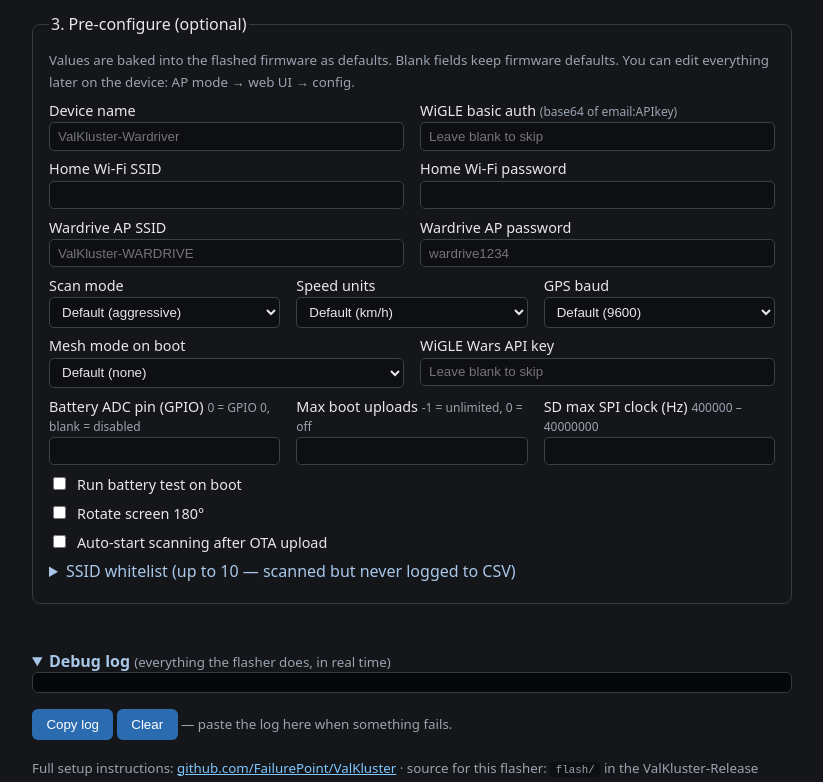
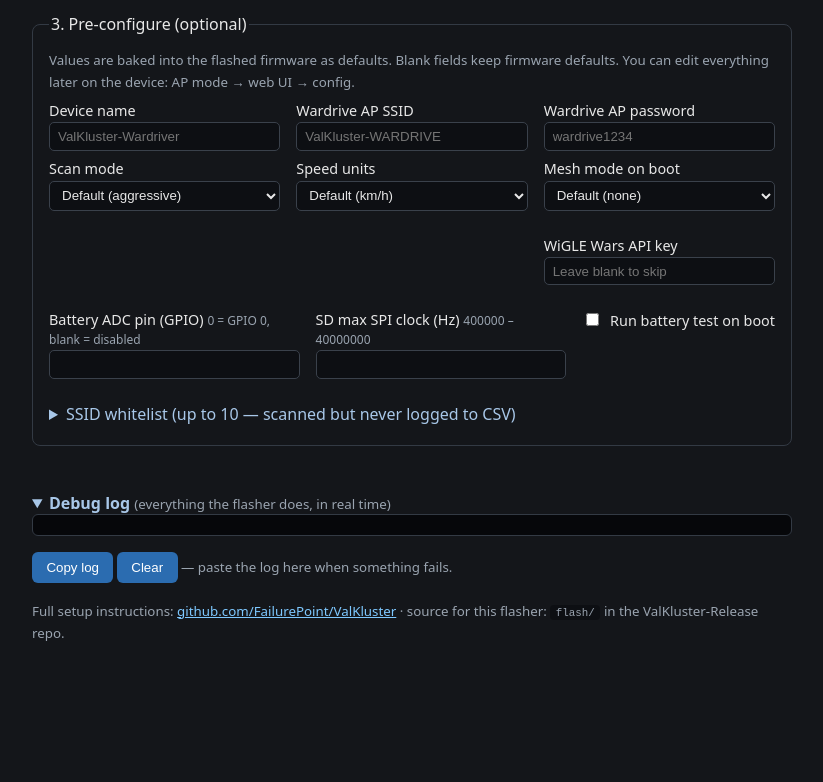
Before and after one commit to FailurePoint/ValKluster-Release, a plain HTML site: page flash/index.html in a window 1280 px wide. Shown: the part 543-1325 px from the top of the page, without its empty margins (228-1051 px from the left). After the commit the page ends 1218 px from the top, so only its background shows below. Drawn offline with Linux system fonts and the light colour scheme.

Commit message:
deploy flasher v0.2.2

```diff
--- a/flash/index.html
+++ b/flash/index.html
@@ -47,27 +47,18 @@ details{margin:.5rem 0}summary{cursor:pointer;color:#a8c7e8}
 <small>Values are baked into the flashed firmware as defaults. Blank fields keep firmware defaults. You can edit everything later on the device: AP mode → web UI → config.</small>
 <div class="row">
 <div><label>Device name</label><input id="deviceName" placeholder="ValKluster-Wardriver" maxlength="31"></div>
-<div><label>WiGLE basic auth <small>(base64 of email:APIkey)</small></label><input id="wigleBasicToken" placeholder="Leave blank to skip"></div></div>
-<div class="row">
-<div><label>Home Wi-Fi SSID</label><input id="homeSsid"></div>
-<div><label>Home Wi-Fi password</label><input id="homePsk" type="password"></div></div>
-<div class="row">
 <div><label>Wardrive AP SSID</label><input id="wardriverSsid" placeholder="ValKluster-WARDRIVE"></div>
 <div><label>Wardrive AP password</label><input id="wardriverPsk" type="password" placeholder="wardrive1234"></div></div>
 <div class="row">
 <div><label>Scan mode</label><select id="scanMode"><option value="">Default (aggressive)</option><option value="aggressive">aggressive</option><option value="powersaving">powersaving</option></select></div>
 <div><label>Speed units</label><select id="speedUnits"><option value="">Default (km/h)</option><option value="kmh">km/h</option><option value="mph">mph</option></select></div>
-<div><label>GPS baud</label><select id="gpsBaud"><option value="">Default (9600)</option><option>9600</option><option>4800</option><option>19200</option><option>38400</option><option>57600</option><option>115200</option></select></div></div>
 <div class="row">
 <div><label>Mesh mode on boot</label><select id="meshModeOnBoot"><option value="">Default (none)</option><option value="none">none</option><option value="core">core</option><option value="node">node</option></select></div>
 <div><label>WiGLE Wars API key</label><input id="wdgwarsApiKey" placeholder="Leave blank to skip"></div></div>
 <div class="row">
 <div><label>Battery ADC pin (GPIO) <small>0 = GPIO 0, blank = disabled</small></label><input id="battPin" type="number" min="0" max="48"></div>
-<div><label>Max boot uploads <small>-1 = unlimited, 0 = off</small></label><input id="maxBootUploads" type="number" min="-1"></div>
 <div><label>SD max SPI clock (Hz) <small>400000 – 40000000</small></label><input id="sdMaxSpiHz" type="number" min="400000" max="40000000" step="100000"></div></div>
 <label><input type="checkbox" id="batteryTest"> Run battery test on boot</label>
-<label><input type="checkbox" id="rotateScreen180"> Rotate screen 180°</label>
-<label><input type="checkbox" id="autoStartAfterUpload"> Auto-start scanning after OTA upload</label>
 <details><summary>SSID whitelist (up to 10 — scanned but never logged to CSV)</summary>
 <div class="wl" id="wl"></div></details>
 </fieldset>
@@ -211,7 +202,7 @@ function finishBlob(blob, tag) {
   const manifest = {
     name: "ValKluster",
     version: tag,
-    builds: [{chipFamily: "ESP32-S3", improv: false, parts: [{path: firmwareUrl, offset: 0}]}],
+    builds: [{chipFamily: "ESP32-S3", parts: [{path: firmwareUrl, offset: 0}]}],
     new_install_prompt_erase: false,
     disable_improv: true
   };
```
Also changed, not shown: flash/manifest.json, 2 other files.
